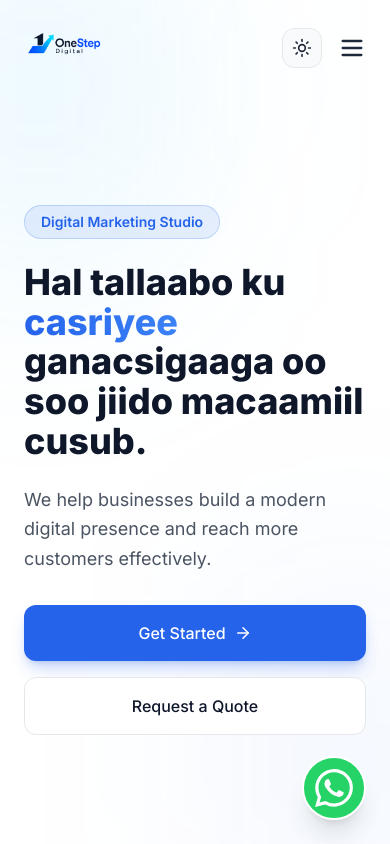
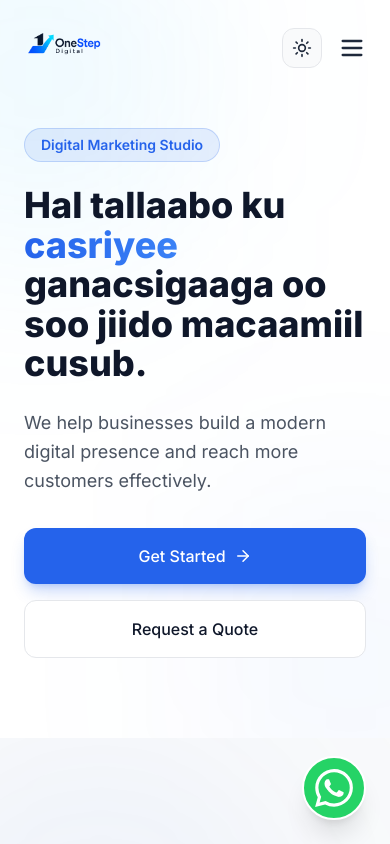
Before and after one commit to Zaydalli/oneStepDigital, a Next.js app: page / in a window 390 px wide. Shown: the top 844 px of the page. Built offline with nearby package versions, Linux system fonts and the light colour scheme.

Commit message:
fixed mobile hero

```diff
--- a/src/components/Hero.tsx
+++ b/src/components/Hero.tsx
@@ -6,7 +6,7 @@ import Image from "next/image";
 
 export default function Hero() {
   return (
-    <section id="home" className="relative min-h-screen flex items-center pt-24 overflow-hidden bg-white dark:bg-slate-950">
+    <section id="home" className="relative lg:min-h-screen flex items-center pt-32 pb-20 lg:pt-24 lg:pb-0 overflow-hidden bg-white dark:bg-slate-950">
       {/* Background Gradients */}
       <div className="absolute top-[-10%] left-[-10%] w-[40%] h-[40%] bg-accent/20 rounded-full blur-[120px] pointer-events-none" />
       <div className="absolute bottom-[-10%] right-[-10%] w-[40%] h-[40%] bg-primary/10 rounded-full blur-[120px] pointer-events-none" />
```
